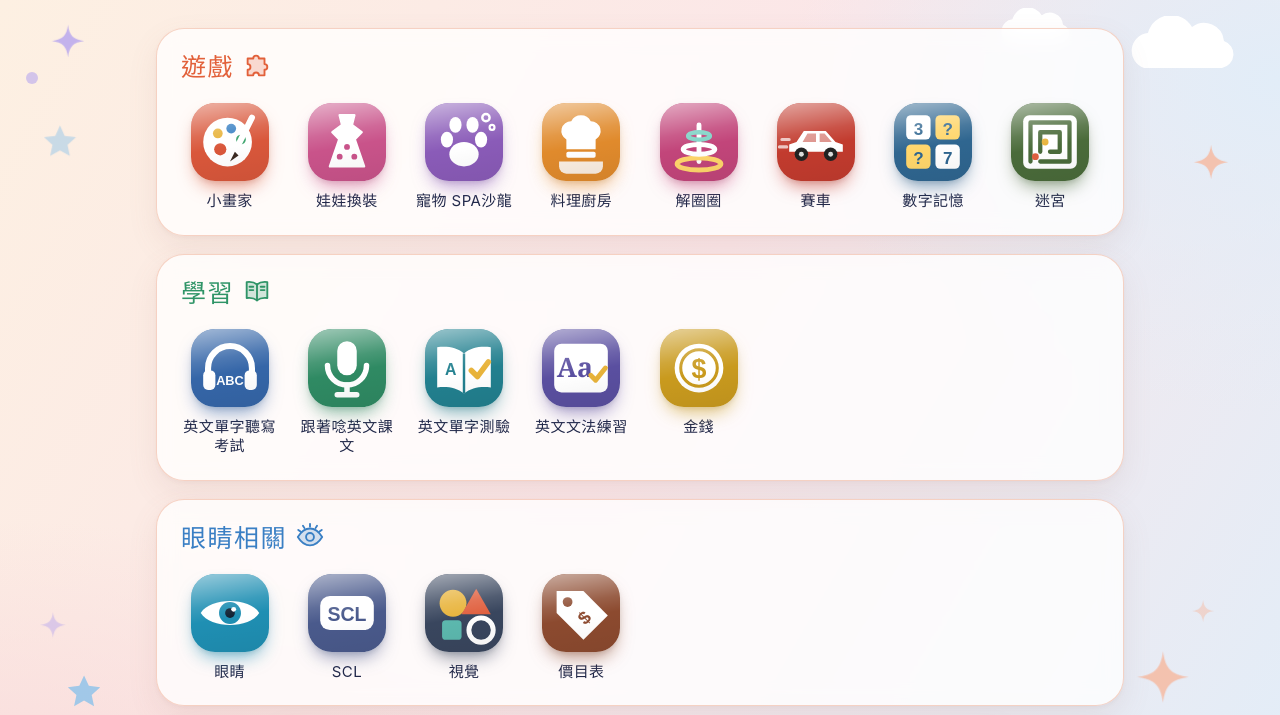
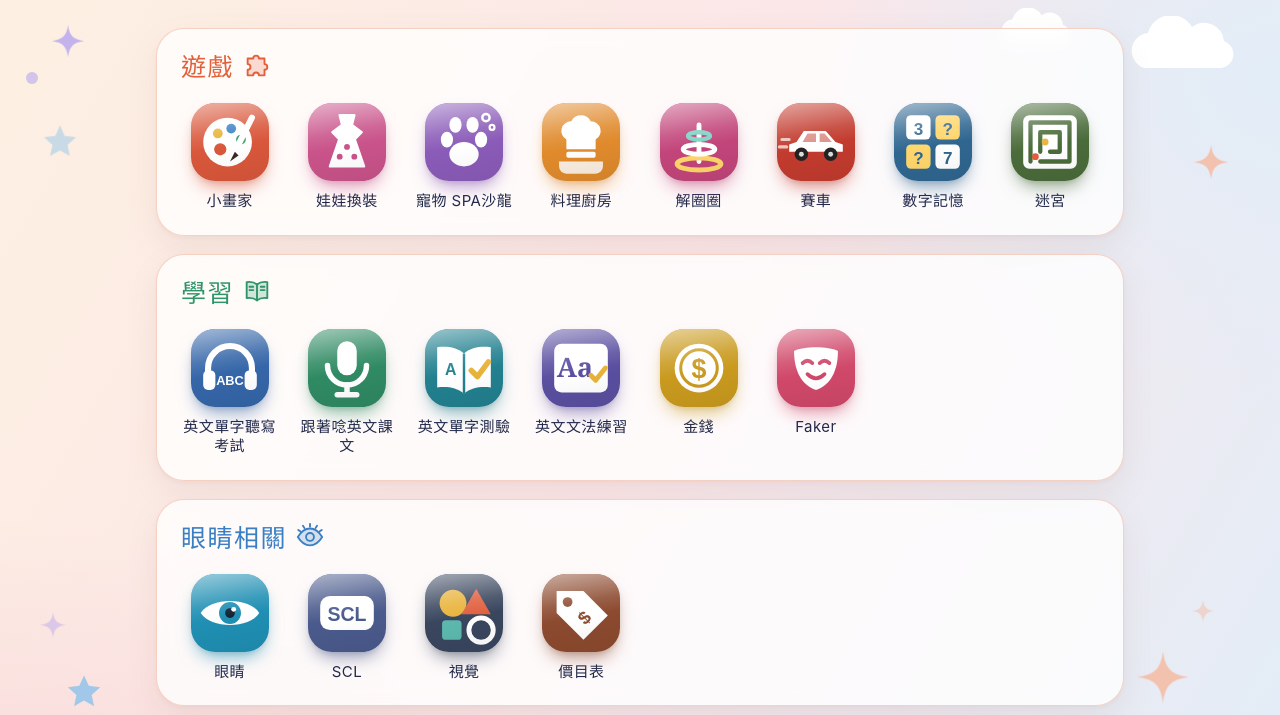
Before and after one commit to Luna05140514/all-APP, a plain HTML site: page index.html in a window 1280 px wide. Shown: the top 715 px of the page. Drawn offline with Linux system fonts and the light colour scheme; a web font is replaced by a local one.

Commit message:
Add files via upload

```diff
--- a/index.html
+++ b/index.html
@@ -239,6 +239,8 @@ h2{font-family:var(--f-display);font-size:25px;margin:0;font-weight:400;color:va
      svg:'<rect x="10" y="10" width="20" height="20" rx="4" fill="#fff"/><rect x="34" y="10" width="20" height="20" rx="4" fill="#ffd66b"/><rect x="10" y="34" width="20" height="20" rx="4" fill="#ffd66b"/><rect x="34" y="34" width="20" height="20" rx="4" fill="#fff"/><text x="20" y="26" text-anchor="middle" font-family="Arial,sans-serif" font-weight="700" font-size="14" fill="#2f6690">3</text><text x="44" y="50" text-anchor="middle" font-family="Arial,sans-serif" font-weight="700" font-size="14" fill="#2f6690">7</text><text x="44" y="26" text-anchor="middle" font-family="Arial,sans-serif" font-weight="700" font-size="14" fill="#2f6690">?</text><text x="20" y="50" text-anchor="middle" font-family="Arial,sans-serif" font-weight="700" font-size="14" fill="#2f6690">?</text>'},
     {group:'game', url:'https://labyrinth.narwhallab.workers.dev/', name:'迷宮', color:'#4a6b3a',
      svg:'<rect x="10" y="10" width="44" height="44" rx="5" fill="#fff"/><path d="M16 16 H48 V48 H24 M16 16 V48 M24 24 H40 V40 H32 M24 24 V40" fill="none" stroke="#4a6b3a" stroke-width="3.5" stroke-linecap="round" stroke-linejoin="round"/><circle cx="20" cy="44" r="2.8" fill="#e0603f"/><circle cx="28" cy="32" r="2.8" fill="#e8b33a"/>'},
+    {group:'learn', url:'https://faker.narwhallab.workers.dev/', name:'Faker', color:'#d0486a',
+     svg:'<path d="M14 18 C22 14 42 14 50 18 C50 34 44 46 32 50 C20 46 14 34 14 18z" fill="#fff"/><path d="M21 28 q4-4 8 0 M35 28 q4-4 8 0" fill="none" stroke="#d0486a" stroke-width="3" stroke-linecap="round"/><path d="M25 37 q7 7 14 0" fill="none" stroke="#d0486a" stroke-width="3" stroke-linecap="round"/>'},
   ];
   const KEY='shortcut-links-v1';
   let links=[], editing=false, picking=null;
@@ -295,7 +297,7 @@ h2{font-family:var(--f-display);font-size:25px;margin:0;font-weight:400;color:va
   function render(){
     Object.values(groupEls).forEach(e=>e.textContent=''); others.textContent=''; grid.textContent='';
     // 每一類裡的排列順序
-    const ORDER=['draw','girl-show','pet-salon','cooking','ring','car-racing','number-memory','labyrinth','eyes','scl','visual','price-list','english-test','english-speak','test-vocabulary','eschool-grammar','money'];
+    const ORDER=['draw','girl-show','pet-salon','cooking','ring','car-racing','number-memory','labyrinth','eyes','scl','visual','price-list','english-test','english-speak','test-vocabulary','eschool-grammar','money','faker'];
     const rank=site=>{const i=ORDER.indexOf(site.host.split('.')[0]);return i<0?999:i};
     SITES.map(withOrigin).map((x,i)=>[x,i]).sort((a,b)=>((a[0].other?1000+a[1]:rank(a[0]))-(b[0].other?1000+b[1]:rank(b[0])))||a[1]-b[1]).map(x=>x[0]).forEach(site=>{
       const cell=document.createElement('div'); cell.className='cell';
```
